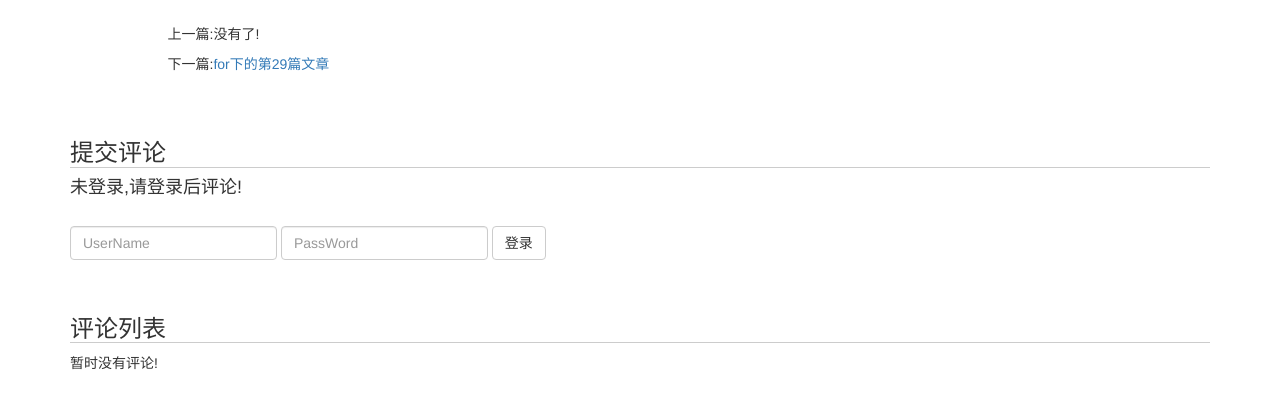
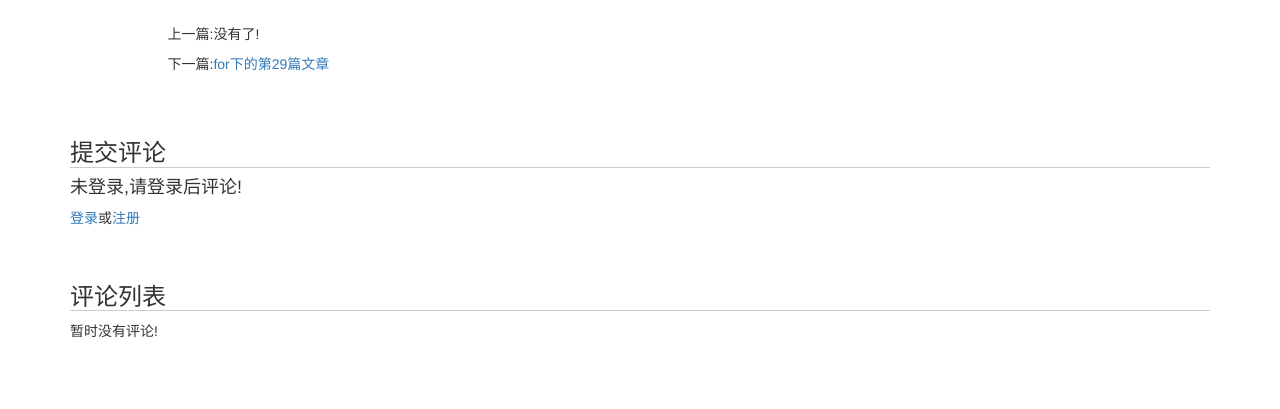
Before and after one commit to suploser/mysite, a Django app: page /blog/37/ in a window 1280 px wide. Shown: the part 278-687 px from the top of the page. Run offline with Django 3.2, Linux system fonts and the light colour scheme; data comes from the database, SQL or seed files in the repository; data that the repository does not hold is empty; some libraries are stand-ins or nearby versions.

Commit message:
blog app

```diff
--- a/blog/admin.py
+++ b/blog/admin.py
@@ -15,7 +15,3 @@ class ReadNumAdmin(admin.ModelAdmin):
     list_display = ('read_num', 'blog')
     '''
 # admin.models.register(Blog, BlogTypeAdmin)
-
-@admin.register(User)
-class UserAdmin(admin.ModelAdmin):
-    list_display = ('username', 'password')
--- a/blog/models.py
+++ b/blog/models.py
@@ -33,10 +33,3 @@ class ReadNum(models.Model):
     read_num = models.IntegerField(default=0)
     blog = models.OneToOneField(Blog, on_delete=models.DO_NOTHING)
 '''
-
-class User(models.Model):
-    username = models.CharField(max_length=10)
-    password = models.CharField(max_length=10)
-
-    def __str__(self):
-        return self.username
--- a/blog/templates/blog_detail.html
+++ b/blog/templates/blog_detail.html
@@ -47,18 +47,7 @@
                 </form>
             {% else %}
                 <h4>未登录,请登录后评论!</h4>
-                <form action="{% url 'login' %}" class="form-inline" method="POST" style="margin-top: 2em">
-                    {% csrf_token %}
-                    <div class="form-group">
-                        <lable class="sr-only" for="username"><h4>username</h4></lable>
-                        <input id="username" type="text" class="form-control" name="username" placeholder="UserName">
-                    </div>
-                    <div class="form-group">
-                        <lable class="sr-only" for="password"><h4>password</h4></lable>
-                        <input id="password" type="password" class="form-control" name="password" placeholder="PassWord">
-                    </div>
-                    <input type="submit" class="btn btn-default" value="登录">
-                </form>
+                <a href="{% url 'login' %}?from={{ request.get_full_path }}">登录</a>或<a href="{% url 'regist' %}?from={{ request.get_full_path }}">注册</a>
             {% endif %}
         </div>
         <div class="comment-area">
```
Also changed, not shown: blog/migrations/0012_user_email.py (added), blog/migrations/0013_delete_user.py (added).
